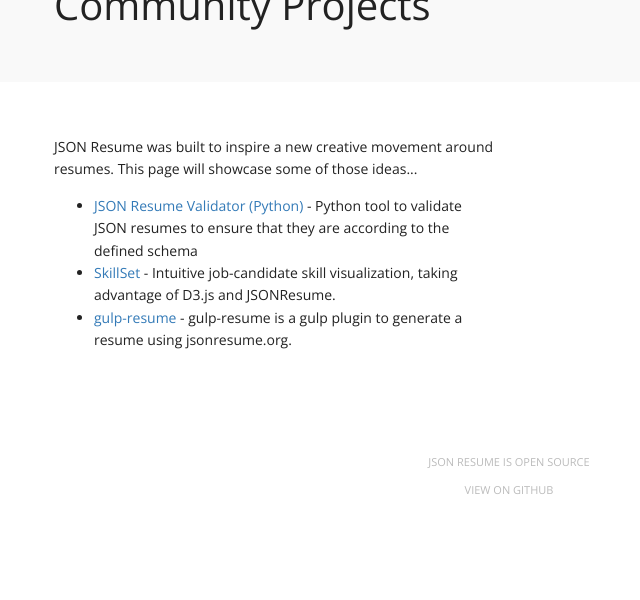
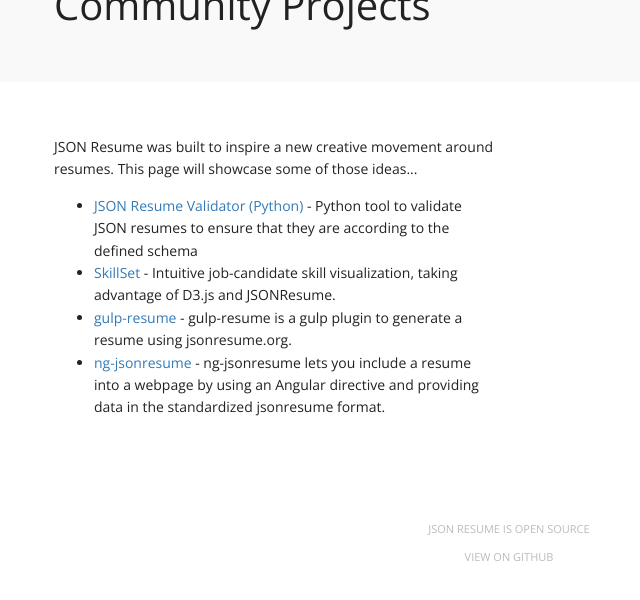
Before and after one commit to jsonresume/resume-website, a Jekyll site: the page built from projects.html, in a window 1280 px wide, cut to the strip 173-773 px from the top of the page. Shown: the whole strip, without its empty margins (131-771 px from the left). Built offline with Jekyll 4.4.1, drawn with Linux system fonts in a browser that asks for light colours; nearby versions of some CDN libraries; a script that is not in the unit is left out.

Commit message:
Added ng-resume to projects page

```diff
--- a/_data/projects.yaml
+++ b/_data/projects.yaml
@@ -9,3 +9,7 @@
 - name: gulp-resume
   link: https://github.com/mattberther/gulp-resume
   description: gulp-resume is a gulp plugin to generate a resume using jsonresume.org.
+
+- name: ng-jsonresume
+  link: https://github.com/marko-knoebl/ng-jsonresume
+  description: ng-jsonresume lets you include a resume into a webpage by using an Angular directive and providing data in the standardized jsonresume format.
```
